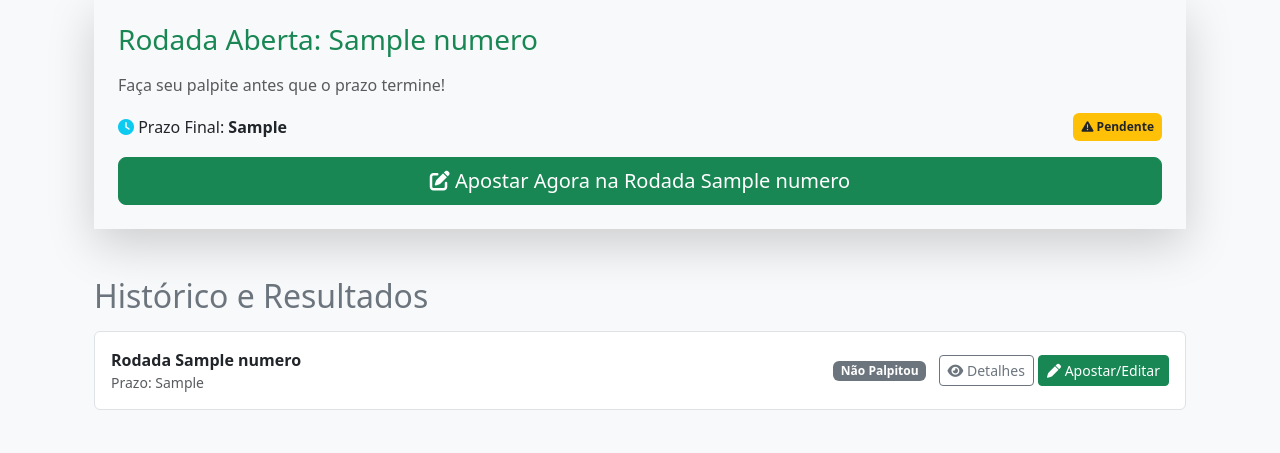
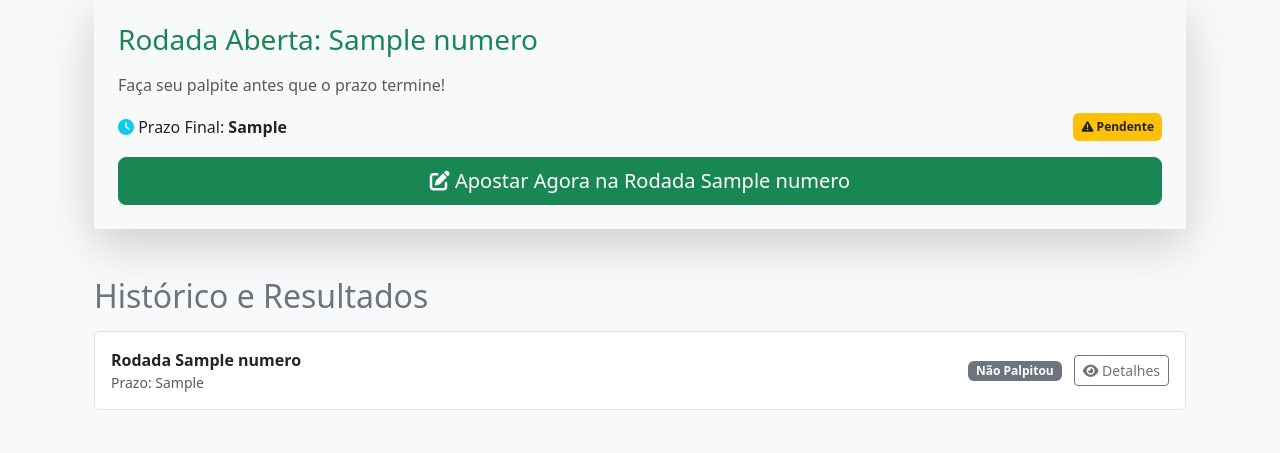
Before and after one commit to netofrg/Bolao, a Flask app: template templates/painel.html in a window 1280 px wide. Shown: the part 153-606 px from the top of the page. Run offline with Flask 3, Linux system fonts and the light colour scheme; the template is opened without the code that fills it: most values are stand-ins (such as "Sample title", 1, 10 or a date in 2020).

Commit message:
Ajuste13

```diff
--- a/templates/painel.html
+++ b/templates/painel.html
@@ -87,12 +87,9 @@
                                     <i class="fas fa-eye"></i> Detalhes
                                 </a>
 
-                                <!-- Botão de Aposta (Aparece se for uma rodada futura ou a atual) -->
-                                {% if rodada_aberta and rodada._id == rodada_aberta._id %}
-                                    <a href="{{ url_for('apostar', rodada_id=id_rodada) }}" class="btn btn-sm btn-success">
-                                        <i class="fas fa-pen"></i> Apostar/Editar
-                                    </a>
-                                {% endif %}
+                                <!-- O BOTÃO DE APOSTA/EDITAR FOI REMOVIDO DAQUI
+                                     PARA EVITAR REDUNDÂNCIA E ERROS DE URL.
+                                     O botão principal no topo já cobre a rodada ativa. -->
 
                             </div>
                         </li>
```
